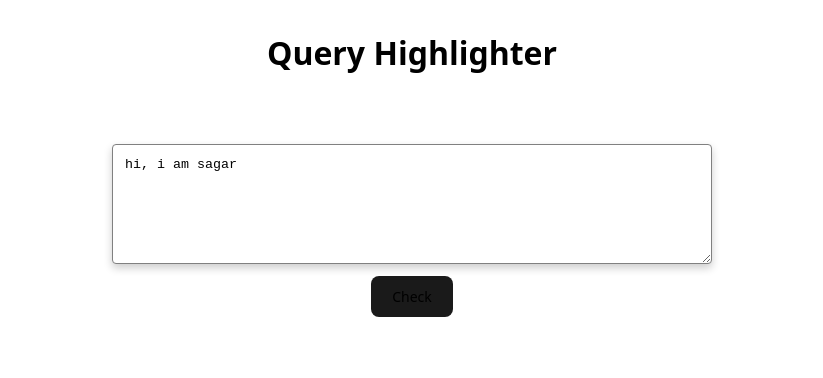
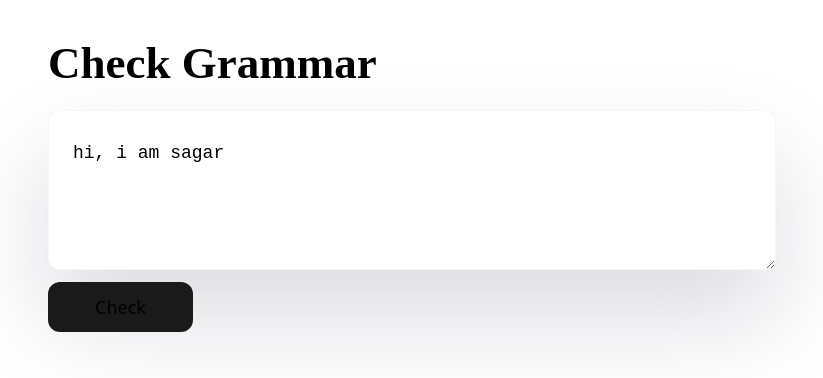
Before and after one commit to sagarsangwan/grammarly-extension-sagar-sangwan, a React (Vite) app: page / in a window 1280 px wide. Shown: the top 378 px of the page, without its empty margins (228-1051 px from the left). Built offline with nearby package versions, Linux system fonts and the light colour scheme.

Commit message:
finalize ui

```diff
--- a/src/App.css
+++ b/src/App.css
@@ -1,19 +1,22 @@
 .container {
-  display: flex;
   flex-direction: column;
   display: flex;
-  align-items: center;
+  align-items: flex-start;
   min-width: 320px;
-  max-width: 600px;
+  max-width: 760px;
   width: -webkit-fill-available;
-  min-height: 100vh;
   gap: 12px;
+  padding: 0 16px;
 }
 
 p {
   color: black;
 }
 h1 {
-  color: black;
-  margin-bottom: 55px;
+  padding-top: 30px;
+  font-family: cursive;
+  font-size: 45px;
+  margin-bottom: 18px;
+  margin: 0;
+  font-weight: 600;
 }
--- a/src/App.jsx
+++ b/src/App.jsx
@@ -53,7 +53,7 @@ function App() {
   return (
     <div className="container">
       <div>
-        <h1 className="">Query Highlighter</h1>
+        <h1 className="">Check Grammar</h1>
       </div>
       <TextInput query={query} setQuery={setQuery} />
 
@@ -64,9 +64,7 @@ function App() {
       >
         {!loading ? "Check" : "Loading Suggestions"}
       </Button>
-      {loading ? (
-        <p>loading ....</p>
-      ) : apiError ? (
+      {loading ? null : apiError ? (
         <ApiErrorBox message={apiError} />
       ) : hasSubmitted ? (
         hasErrors ? (
--- a/src/components/button/button.css
+++ b/src/components/button/button.css
@@ -1,15 +1,14 @@
-
 .button {
-    border-radius: 8px;
+  border-radius: 12px;
   border: 1px solid transparent;
-    padding: 10px 20px;
-    font-size: 14px;
+  padding: 12px 46px;
+  font-size: 18px;
   font-weight: 500;
   font-family: inherit;
   background-color: #1a1a1a;
   cursor: pointer;
+}
 
-  }
 .button:hover {
   border-color: #fff;
 }
--- a/src/components/error/error.css
+++ b/src/components/error/error.css
@@ -1,7 +1,7 @@
 .error-div {
   justify-content: center;
   border: solid 1px red;
-  padding: 0px 16px;
+  padding: 0 16px;
 }
 
 .error-p {
--- a/src/components/suggestion/suggestion.css
+++ b/src/components/suggestion/suggestion.css
@@ -1,9 +1,10 @@
 .suggestion-item {
-  padding: 0px 0px;
+  padding: 0;
   width: -webkit-fill-available;
   justify-content: left;
   text-align: left;
 }
+
 .text-blue {
   color: blue;
 }
@@ -16,10 +17,13 @@
 .error-text {
   text-decoration: underline wavy red;
 }
+
 .suggestion-box {
   padding: 12px;
   border-radius: 12px;
-  border: 1px solid gray;
+  border: 1px solid #dcdcdc;
   margin-top: 54px;
-  color: black;
+  color: #000;
+  width: 100%;
+  background: floralwhite;
 }
--- a/src/components/text-input/textarea.css
+++ b/src/components/text-input/textarea.css
@@ -1,12 +1,15 @@
 .text-area {
-  min-height: 120px;
+  min-height: 160px;
   width: 100%;
-  box-sizing: border-box;
   padding: 12px;
-  border: 1px solid gray;
+  border: 1px solid #e0e0e054;
   border-radius: 4px;
   overflow: hidden;
-  background: white;
-  box-shadow: 0 4px 8px rgba(0, 0, 0, 0.2);
-  color: black;
+  background: #fff;
+  color: #000;
+  box-shadow: rgba(17, 12, 46, 0.15) 0px 48px 100px 0px;
+  border-radius: 12px;
+  padding: 32px 24px;
+  font-size: 18px;
+  font-weight: normal;
 }
--- a/src/index.css
+++ b/src/index.css
@@ -1,16 +1,32 @@
+* {
+  box-sizing: border-box;
+}
+
 :root {
   font-family: system-ui, Avenir, Helvetica, Arial, sans-serif;
   line-height: 1.5;
   font-weight: 400;
-
   color-scheme: light dark;
-  color: rgba(255, 255, 255, 0.87);
-  background-color: #ffffff;
-
+  color: #ffffffde;
+  background-color: #fff;
   font-synthesis: none;
   text-rendering: optimizeLegibility;
   -webkit-font-smoothing: antialiased;
+  height: 100%;
   -moz-osx-font-smoothing: grayscale;
+}
+
+body {
+  height: 100%;
+  margin: 0;
+  box-sizing: border-box;
+  font-size: 18px;
+  color: #000;
+}
+
+#root {
+  display: flex;
+  height: 100%;
 }
 
 @media (prefers-color-scheme: light) {
```
Lines whose indentation alone changed are shown as unchanged.
